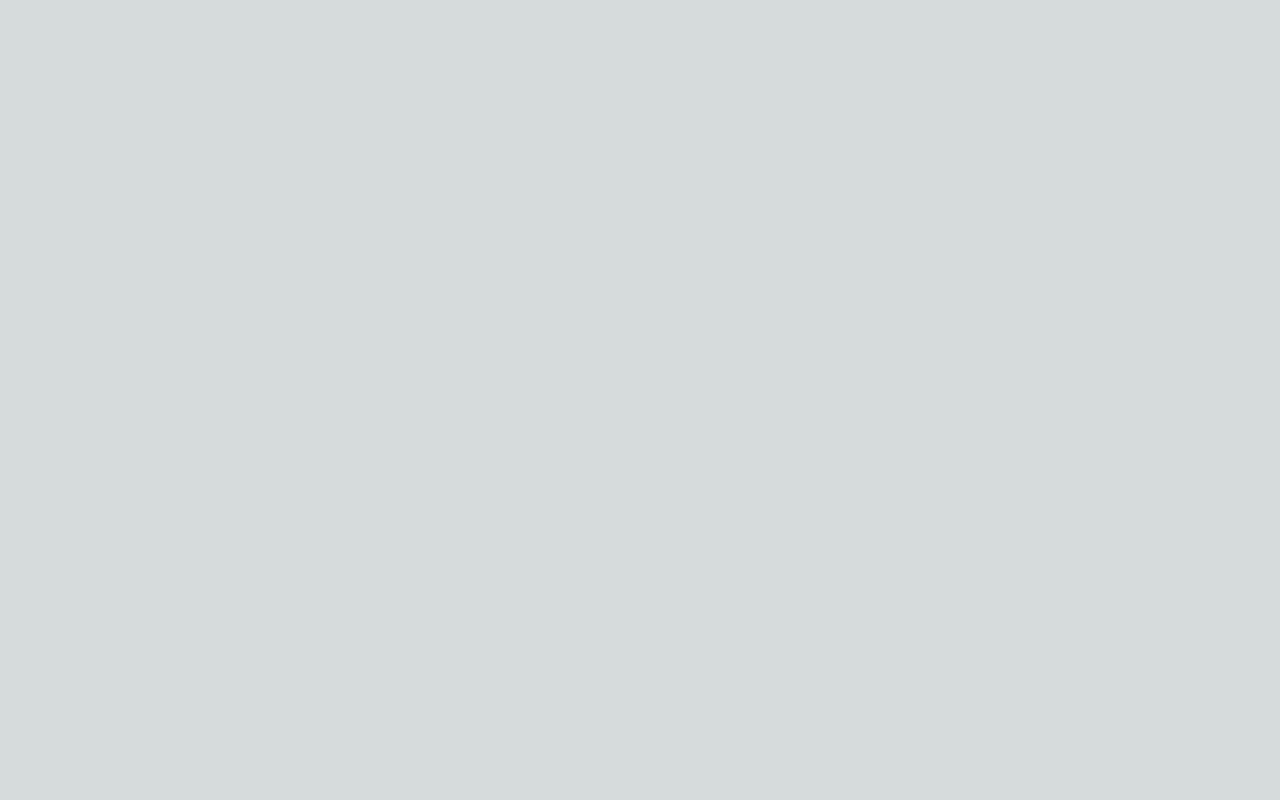
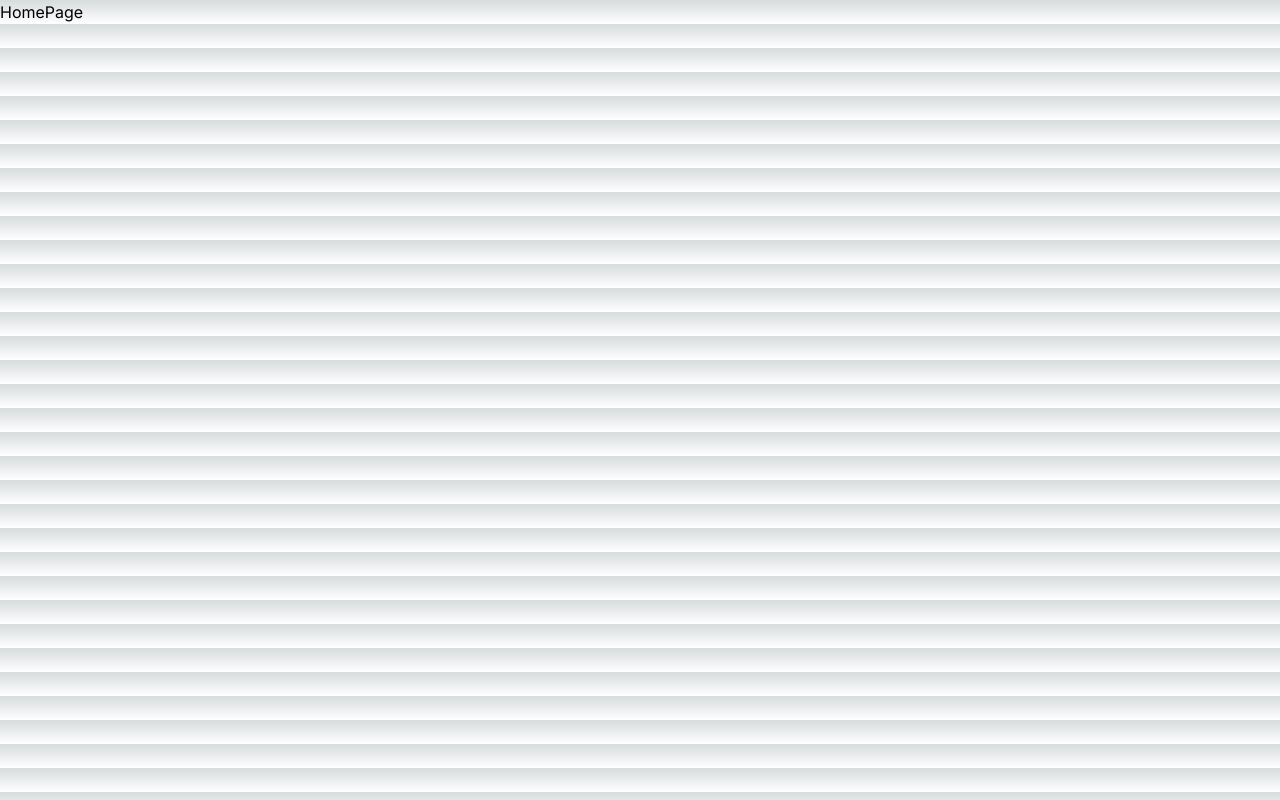
Before and after one commit to yatimmandiri/yatim-mandiri-company-profile, a Next.js app: page / in a window 1280 px wide. Built offline with nearby package versions, Linux system fonts and the light colour scheme.

Commit message:
Update page.jsx

```diff
--- a/src/app/page.jsx
+++ b/src/app/page.jsx
@@ -1,5 +1,5 @@
-import React from "react";
+import React from 'react';
 
 export default function Home() {
-  return <div></div>;
+  return <div>HomePage</div>;
 }
```
